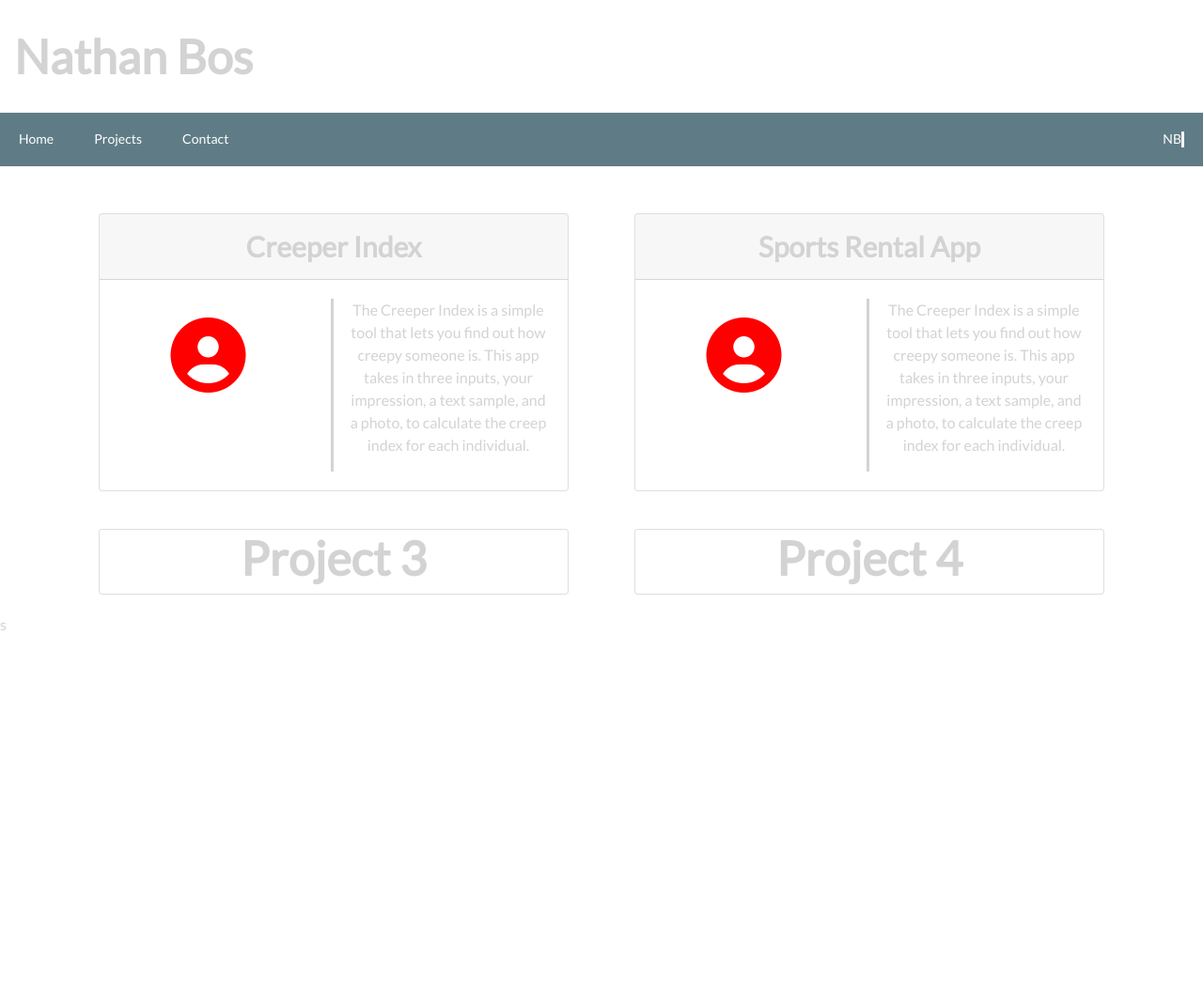
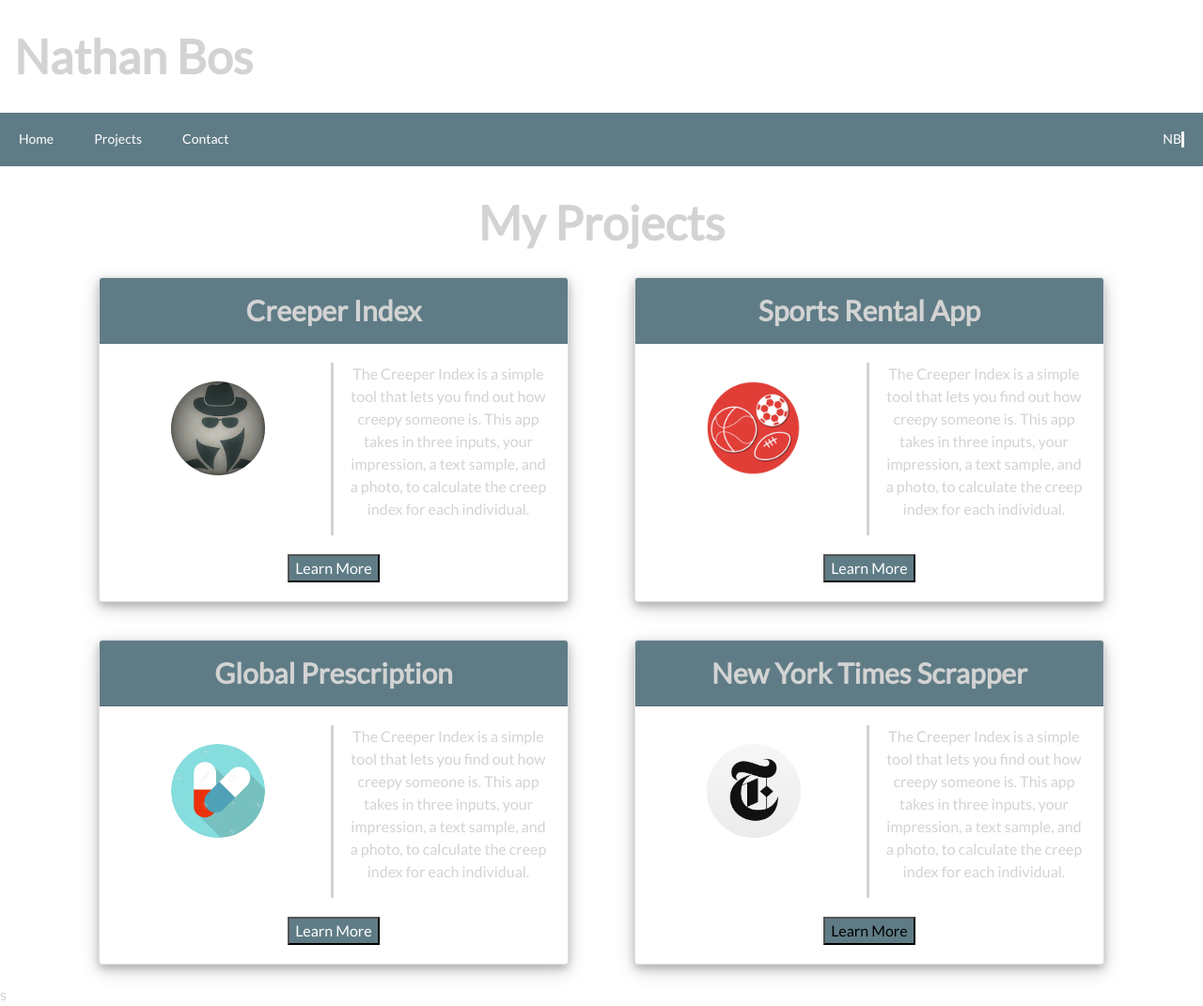
Before and after one commit to nbos17/nateb31, a plain HTML site: page projects.html in a window 1280 px wide. Shown: the whole page at 94% size. Before the commit the page ends 800 px from the top, so only its background shows below. Drawn offline with nearby package versions, Linux system fonts and the light colour scheme; a script that the page names is missing.

Commit message:
revisions

```diff
--- a/projects.html
+++ b/projects.html
@@ -3,6 +3,9 @@
 <head>
   <meta charset="UTF-8">
   <title>Nathan Bos</title>
+  <link rel="stylesheet" href="https://use.fontawesome.com/releases/v5.0.13/css/all.css" integrity="sha384-DNOHZ68U8hZfKXOrtjWvjxusGo9WQnrNx2sqG0tfsghAvtVlRW3tvkXWZh58N9jp" crossorigin="anonymous">
+
+
   <link href="https://stackpath.bootstrapcdn.com/bootstrap/4.1.1/css/bootstrap.min.css" rel="stylesheet" integrity="sha384-WskhaSGFgHYWDcbwN70/dfYBj47jz9qbsMId/iRN3ewGhXQFZCSftd1LZCfmhktB" crossorigin="anonymous">
   <link href="https://fonts.googleapis.com/css?family=Lato|Open+Sans" rel="stylesheet">
    <script src="https://use.fontawesome.com/51fe8593c0.js"></script>
@@ -25,6 +28,12 @@
 	</div>
 
 	<div class="container">
+		<div class="row">
+			<div class="col-md-4"></div>
+			<div class="col-md-4">
+				<h1>My Projects</h1>
+			</div>
+		</div>
 
 		<div class = "row">
 			<div class="col-md-6">
@@ -33,10 +42,16 @@
 					<div class="card-body">
 						<div class="row">
 							<div id="logo" class="col-md-6">
-								<a href="https://srcorbetto.github.io/project-trenchcoat/"><i id="creep" class="fa fa-user-circle fa-5x"></i></a>
+								<a href="https://srcorbetto.github.io/project-trenchcoat/"><img id="creep" src="creeper.jpg"></a>
 							</div>
 							<div class="col-md-6">
 								<p>The Creeper Index is a simple tool that lets you find out how creepy someone is. This app takes in three inputs, your impression, a text sample, and a photo, to calculate the creep index for each individual. </p>
+							</div>
+						</div>
+						<div class="row">
+							<div class="col-md-4"></div>
+							<div class="col-md-4">
+								<button class="learn"><a href="https://srcorbetto.github.io/project-trenchcoat/">Learn More</a></button>
 							</div>
 						</div>
 					</div>
@@ -49,10 +64,16 @@
 					<div class="card-body">
 						<div class="row">
 							<div id="logo" class="col-md-6">
-								<a href="https://rec-rentals.herokuapp.com/"><i id="creep" class="fa fa-user-circle fa-5x"></i></a>
+								<a href="https://rec-rentals.herokuapp.com/"><img id="creep" src="sports.jpg"></i></a>
 							</div>
 							<div class="col-md-6">
 								<p>The Creeper Index is a simple tool that lets you find out how creepy someone is. This app takes in three inputs, your impression, a text sample, and a photo, to calculate the creep index for each individual. </p>
+							</div>
+						</div>
+						<div class="row">
+							<div class="col-md-4"></div>
+							<div class="col-md-4">
+								<button class="learn"><a href="https://rec-rentals.herokuapp.com/">Learn More</a></button>
 							</div>
 						</div>
 					</div>
@@ -63,12 +84,45 @@
 		<div class = "row">
 			<div class="col-md-6">
 				<div class="card">
-					<h1>Project 3</h1>
+					<div class="card-header">Global Prescription</div>
+					<div class="card-body">
+						<div class="row">
+							<div id="logo" class="col-md-6">
+								<a href="https://evening-sea-66958.herokuapp.com/"><img id="creep" src="pills.jpg"></i></a>
+							</div>
+							<div class="col-md-6">
+								<p>The Creeper Index is a simple tool that lets you find out how creepy someone is. This app takes in three inputs, your impression, a text sample, and a photo, to calculate the creep index for each individual. </p>
+							</div>
+						</div>
+						<div class="row">
+							<div class="col-md-4"></div>
+							<div class="col-md-4">
+								<button class="learn"><a href="https://evening-sea-66958.herokuapp.com/">Learn More</a></button>
+							</div>
+						</div>
+					</div>
 				</div>
 			</div>
 			<div class="col-md-6">
 				<div class="card">
-					<h1>Project 4</h1>
+					<div class="card-header">New York Times Scrapper</div>
+					<div class="card-body">
+						<div class="row">
+							<div id="logo" class="col-md-6">
+								<a href="https://srcorbetto.github.io/project-trenchcoat/"><img id="creep" src="ny.jpg"></a>
+							</div>
+							<div class="col-md-6">
+								<p>The Creeper Index is a simple tool that lets you find out how creepy someone is. This app takes in three inputs, your impression, a text sample, and a photo, to calculate the creep index for each individual. </p>
+							</div>
+						</div>
+						<div class="row">
+							<div class="col-md-4"></div>
+							<div class="col-md-4">
+								<button class="learn">Learn More</button>
+							</div>
+
+						</div>
+					</div>
 				</div>
 			</div>
 		</div>
--- a/style.css
+++ b/style.css
@@ -14,10 +14,12 @@ h3 {
 .header {
 	background-color: #5f7c86;
 	margin-bottom: 30px;
+	width : 100%;
 }
 
 .container {
-	text-align: center
+	text-align: center;
+	margin: 0 auto;
 }
 
 #logo {
@@ -57,9 +59,15 @@ a:visited {
 /*Projects Page*/
 .card {
 	margin : 20px;
+	box-shadow: 0 4px 8px 0 rgba(0, 0, 0, 0.2), 0 6px 20px 0 rgba(0, 0, 0, 0.19);
+	align-content: center;
+
 }
 #creep {
-	color : red;
+	margin-top: 20px;
+	height: 100px;
+	width: 100px;
+	border-radius: 50%;
 }
 #logo {
 	border-right: solid;
@@ -68,4 +76,10 @@ a:visited {
 .card-header {
 	font-size: 30px;
 	font-weight: bolder;
+	background-color : #5f7c86;
+
 }
+.learn {
+	background-color: #5f7c86;
+	margin-top: 20px;
+}
```
Also changed, not shown: basketball.png (added), creeper.jpg (added), ny.jpg (added), pills.jpg (added), sport.png (added), sports.jpg (added).
